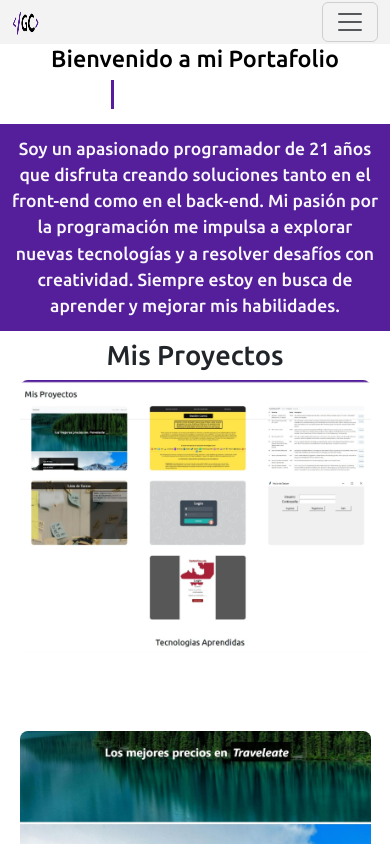
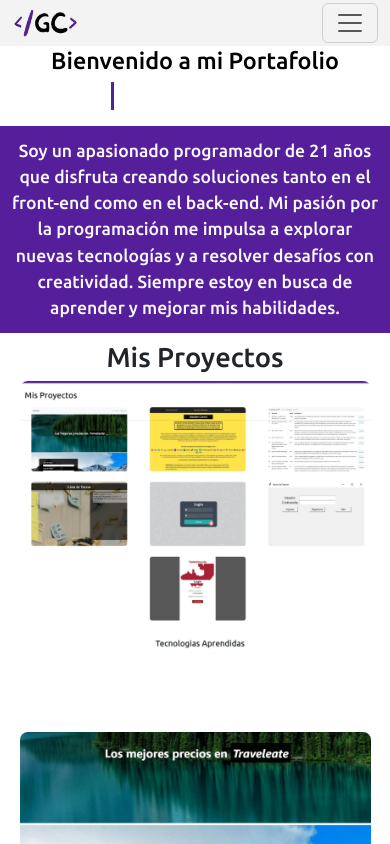
Before and after one commit to GastonCamu/PortFolio, an Angular app: page / in a window 390 px wide. Shown: the top 844 px of the page. Built offline with nearby package versions, Linux system fonts and the light colour scheme.

Commit message:
fix logo responsive

```diff
--- a/src/app/app.component.scss
+++ b/src/app/app.component.scss
@@ -75,8 +75,8 @@
     div {
         a.navbar-brand {
             img {
-                width: 7vw;
-                height: 7vw;
+                width: 17vw;
+                height: 8vw;
             }
         }
         button {
```
